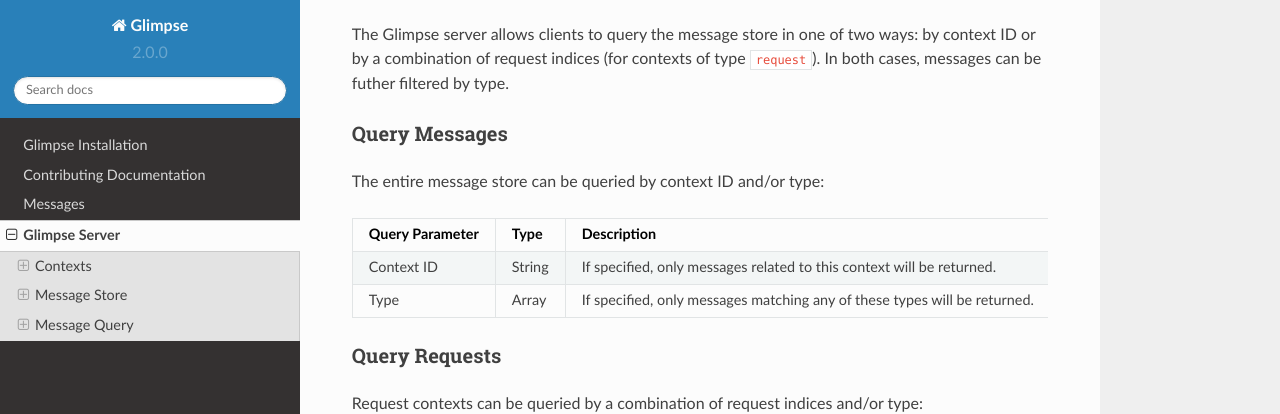
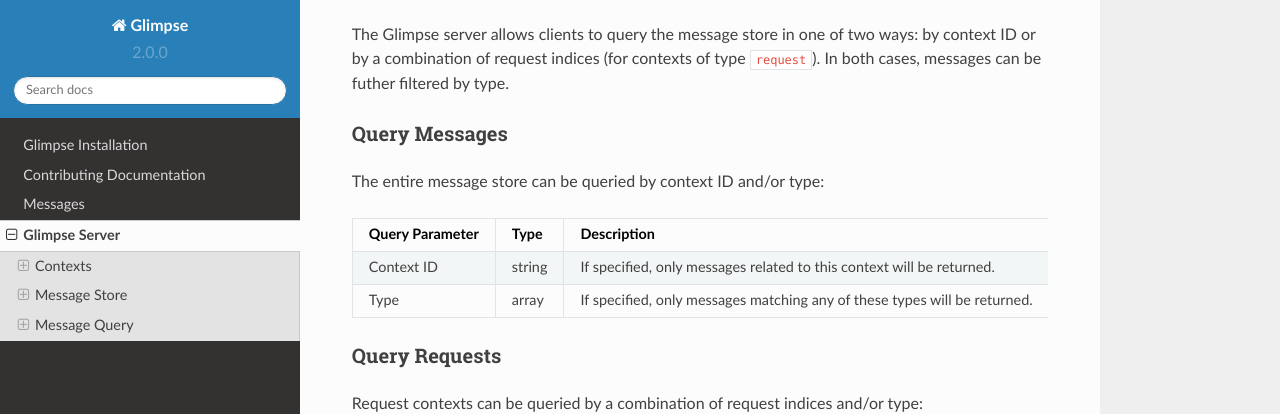
Before and after one commit to Glimpse/Docs, a Sphinx documentation site: the page built from source/extensionAuthor/server.rst, in a window 1280 px wide and 900 px high, scrolled down 1934 px. Shown: the top 414 px of the window. Built offline with Sphinx 7.4.7 and the Read the Docs theme 2.0.0, drawn with Linux system fonts in a browser that asks for light colours.

Commit message:
Minor case change for consistency.

```diff
--- a/source/extensionAuthor/server.rst
+++ b/source/extensionAuthor/server.rst
@@ -76,8 +76,8 @@
 =============== ====== ===========
 Query Parameter Type   Description
 =============== ====== ===========
-Context ID      String If specified, only messages related to this context will be returned.
-Type            Array  If specified, only messages matching any of these types will be returned.
+Context ID      string If specified, only messages related to this context will be returned.
+Type            array  If specified, only messages matching any of these types will be returned.
 =============== ====== ===========
 
 Query Requests
```
